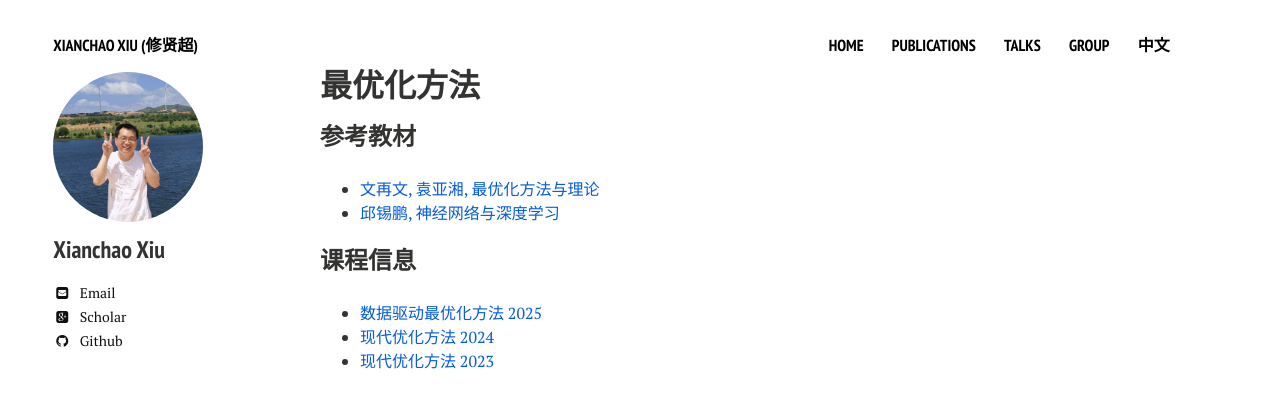
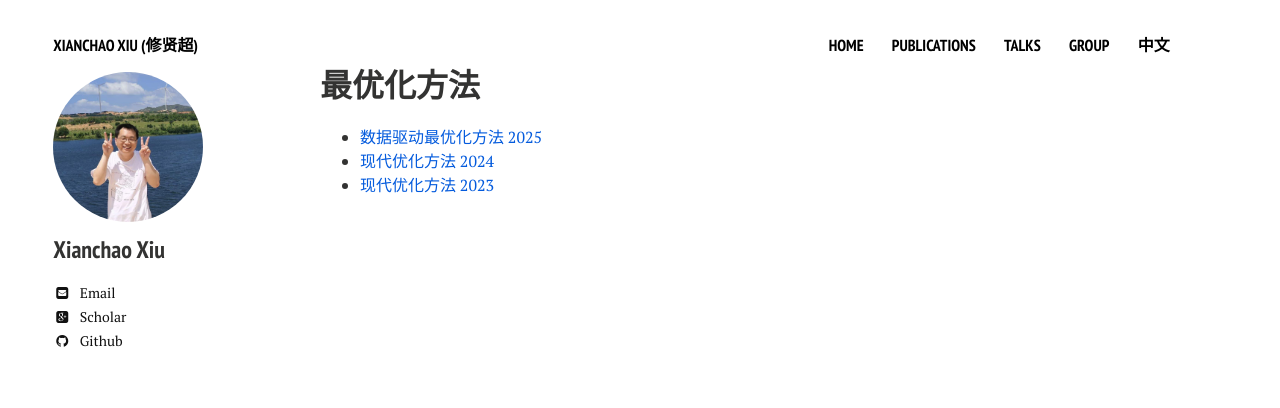
Before and after one commit to xianchaoxiu/xianchaoxiu.github.io, a Jekyll site: the page built from chinese/course/OPT/index.md, in a window 1280 px wide. Shown: the top 408 px of the page. Built offline with Jekyll 4.4.1, drawn with Linux system fonts in a browser that asks for light colours; nearby versions of some CDN libraries.

Commit message:
Update index.md

```diff
--- a/chinese/course/OPT/index.md
+++ b/chinese/course/OPT/index.md
@@ -5,11 +5,6 @@ comments: false
 share: false
 ---
 
-### 参考教材
-* <a href="http://faculty.bicmr.pku.edu.cn/~wenzw/optbook.html" class="textlink" target="_blank"> 文再文, 袁亚湘, 最优化方法与理论</a><br>
-* <a href="https://nndl.github.io/" class="textlink" target="_blank"> 邱锡鹏, 神经网络与深度学习 </a><br>
-
-### 课程信息
 * <a href="https://xianchaoxiu.github.io/chinese/course/OPT/2025" class="textlink" target="_blank"> 数据驱动最优化方法 2025 </a><br>
 * <a href="https://xianchaoxiu.github.io/chinese/course/OPT/2024" class="textlink" target="_blank"> 现代优化方法 2024 </a><br>
 * <a href="https://xianchaoxiu.github.io/chinese/course/OPT/2023" class="textlink" target="_blank"> 现代优化方法 2023 </a><br>
```
